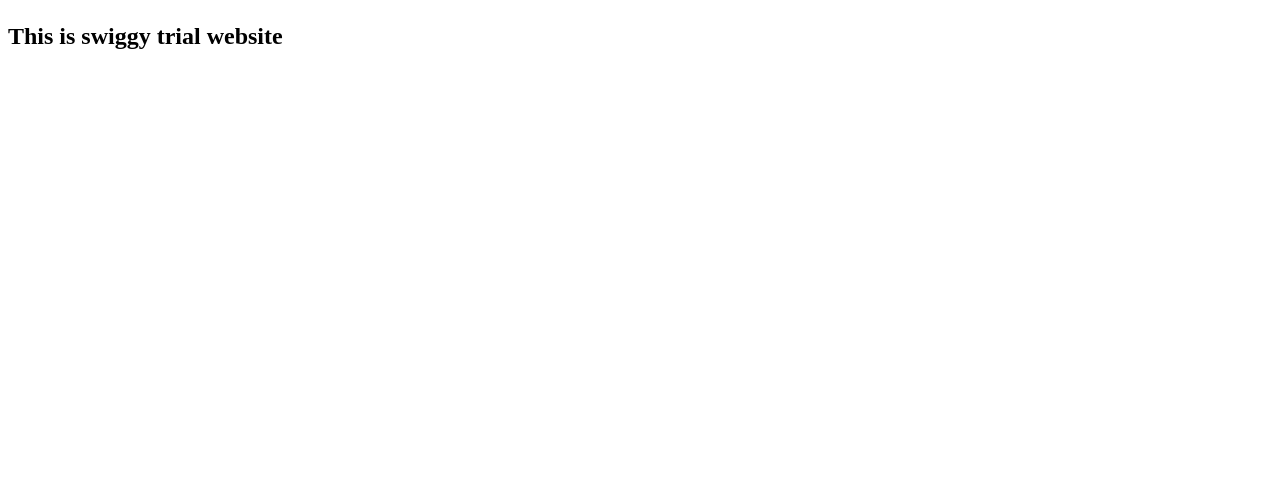
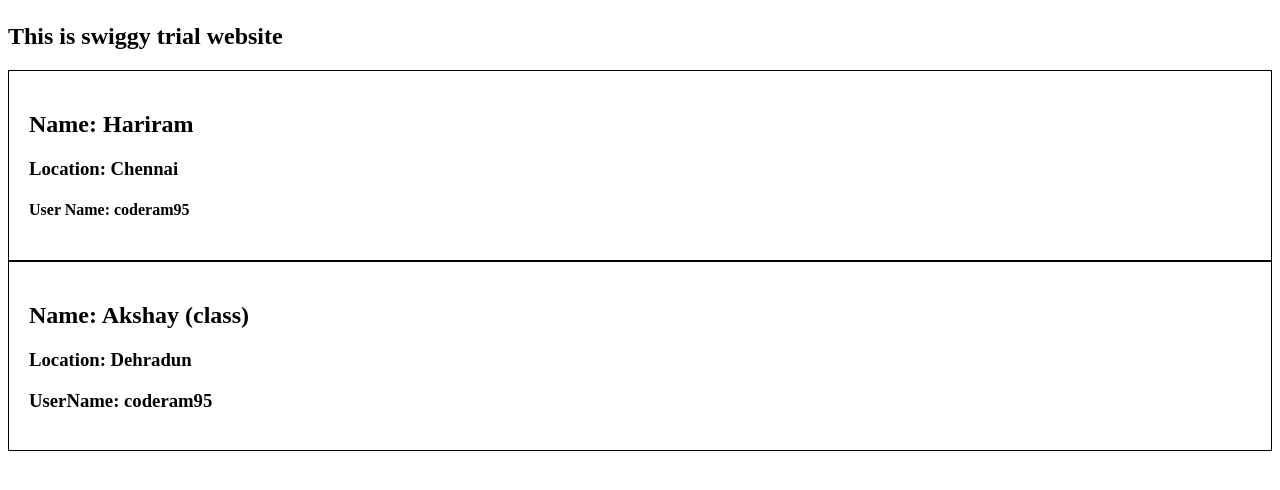
Before and after one commit to coderam95/Namaste_React.js, a React (Vite) app: page /about in a window 1280 px wide. Shown: the part 182-672 px from the top of the page. Built offline with nearby package versions, Linux system fonts and the light colour scheme.

Commit message:
class components

```diff
--- a/index.css
+++ b/index.css
@@ -72,3 +72,8 @@
   display: flex;
   margin: 10px;
 }
+
+.userCard {
+  border: 1px solid black;
+  padding: 20px;
+}
--- a/src/components/About.js
+++ b/src/components/About.js
@@ -1,8 +1,13 @@
+import User from "./User";
+import UserClass from "./UserClass";
+
 const About = () => {
   return (
     <div className="About">
       <h1>About</h1>
       <h2>This is swiggy trial website</h2>
+      <User name={"Hariram"} location={"Chennai"} />
+      <UserClass name={"Akshay (class)"} location={"Dehradun"} />
     </div>
   );
 };
--- /dev/null
+++ b/src/components/User.js
@@ -0,0 +1,11 @@
+const User = ({ name, location }) => {
+  return (
+    <div className="userCard">
+      <h2>Name: {name}</h2>
+      <h3>Location: {location}</h3>
+      <h4>User Name: coderam95</h4>
+    </div>
+  );
+};
+
+export default User;
--- /dev/null
+++ b/src/components/UserClass.js
@@ -0,0 +1,20 @@
+import React from "react";
+
+class UserClass extends React.Component {
+  constructor(props) {
+    super(props);
+  }
+
+  render() {
+    const { name, location } = this.props;
+    return (
+      <div className="userCard">
+        <h2>Name: {name}</h2>
+        <h3>Location: {location}</h3>
+        <h3>UserName: coderam95</h3>
+      </div>
+    );
+  }
+}
+
+export default UserClass;
```
